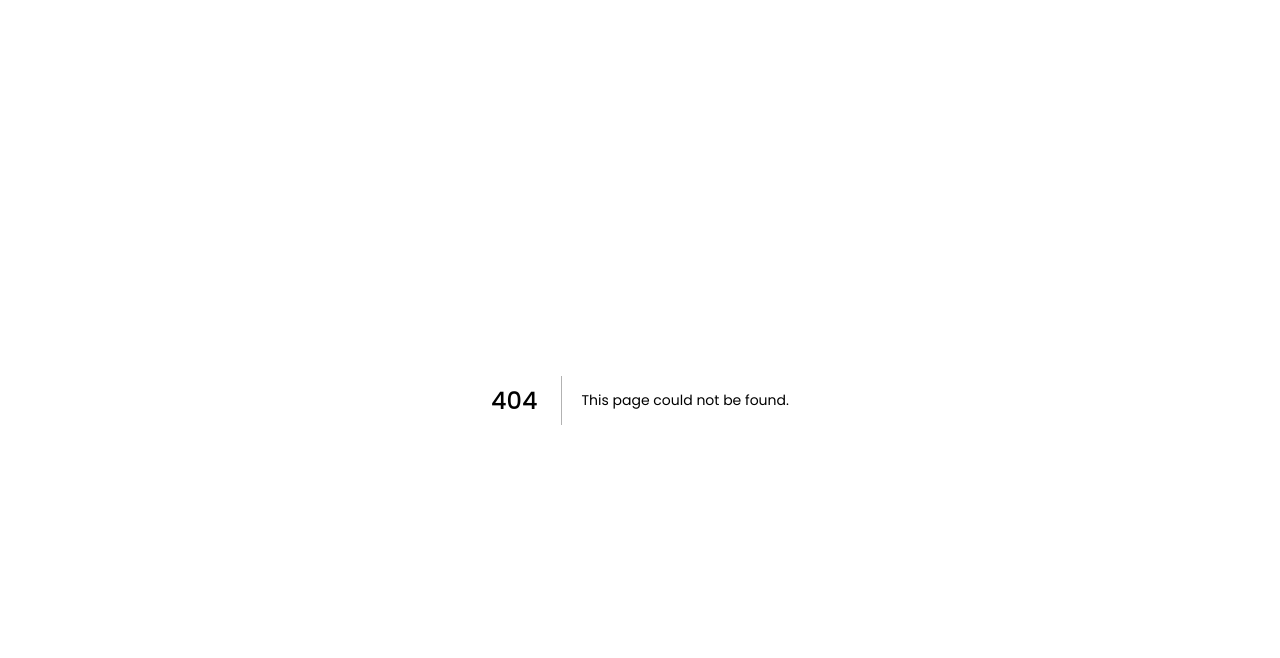
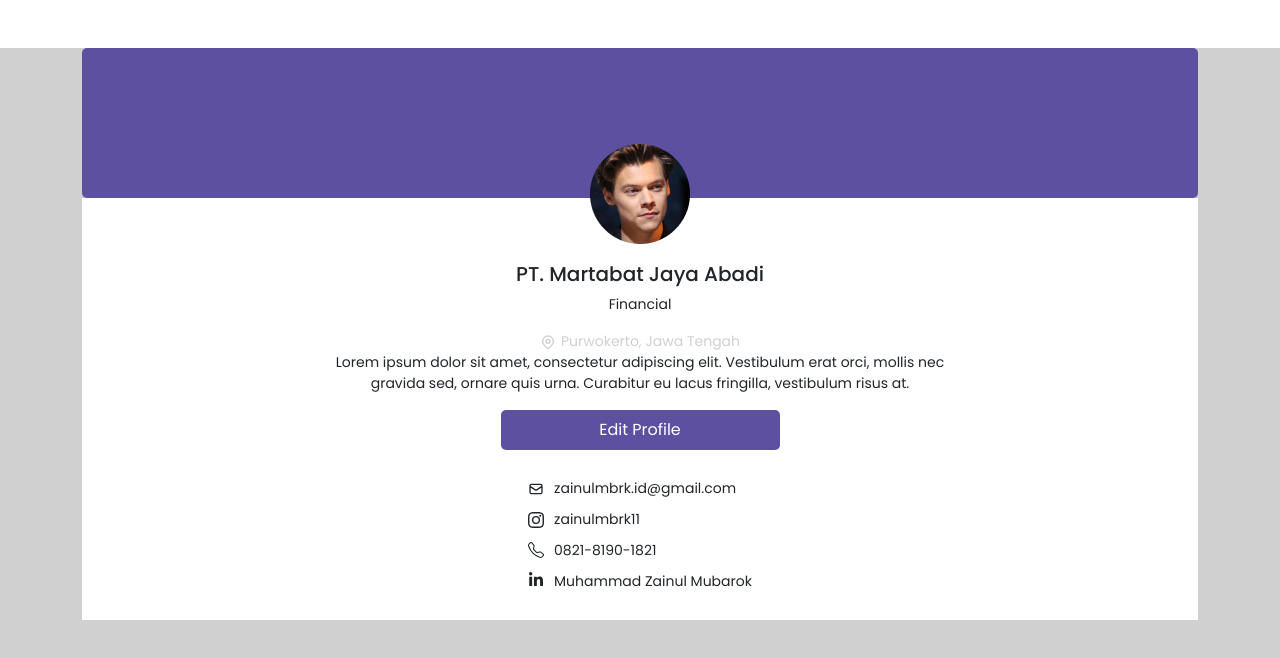
Before and after one commit to zainulmbrk/peworld-fe, a Next.js app: page /companyprofile in a window 1280 px wide. Before the commit this address had no page. Shown: the top 658 px of the page. Built offline with nearby package versions, Linux system fonts and the light colour scheme.

Commit message:
feat: add company-profile

```diff
--- /dev/null
+++ b/src/layouts/company-profile/components/CompanyProfile.module.scss
@@ -0,0 +1,116 @@
+.wrap {
+  background-color: #d1d0d0;
+  height: 100vh;
+
+  .headers {
+    margin-top: 3em;
+    padding: 0;
+    background-color: #5e50a1;
+    height: 150px;
+    display: flex;
+    justify-content: center;
+    border-radius: 5px;
+    -webkit-border-radius: 5px;
+    -moz-border-radius: 5px;
+    -ms-border-radius: 5px;
+    -o-border-radius: 5px;
+    img {
+      margin: 6em 0;
+      position: absolute;
+    }
+  }
+
+  .content {
+    display: flex;
+    flex-direction: column;
+    background-color: #fff;
+
+    .companyName {
+      display: flex;
+      justify-content: center;
+      margin-top: 4em;
+    }
+
+    .companyType {
+      display: flex;
+      justify-content: center;
+      font-size: 14px;
+    }
+
+    .companyLocation {
+      display: flex;
+      font-size: 14px;
+      color: #d1d0d0;
+      column-gap: 5px;
+      align-items: center;
+      justify-content: center;
+
+      .icon {
+        font-size: 16px;
+        display: flex;
+        align-items: center;
+      }
+    }
+
+    .descriptionCompany {
+      display: flex;
+      justify-content: center;
+      text-align: center;
+      font-size: 14px;
+    }
+
+    .btnEdit {
+      display: flex;
+      justify-content: center;
+
+      button {
+        width: 25%;
+        height: 40px;
+        background-color: #5e50a1;
+        color: #fff;
+        border: none;
+        outline: none;
+        border-radius: 5px;
+        -webkit-border-radius: 5px;
+        -moz-border-radius: 5px;
+        -ms-border-radius: 5px;
+        -o-border-radius: 5px;
+        transition: 0.5s ease-in-out;
+        -webkit-transition: 0.5s ease-in-out;
+        -moz-transition: 0.5s ease-in-out;
+        -ms-transition: 0.5s ease-in-out;
+        -o-transition: 0.5s ease-in-out;
+        &:hover {
+          background-color: #7e6fc7;
+        }
+      }
+    }
+
+    .contact {
+      display: flex;
+      flex-direction: column;
+      font-size: 14px;
+      margin: 2em auto;
+      row-gap: 10px;
+      .social {
+        display: flex;
+        align-items: center;
+        column-gap: 10px;
+        margin: 0;
+
+        .icon {
+          display: flex;
+          align-items: center;
+          margin: 0;
+          font-size: 16px;
+        }
+        .linkedin {
+          margin-top: -2.5px;
+        }
+        .telephone {
+          margin-top: -2px;
+        }
+      }
+    }
+  }
+}
--- /dev/null
+++ b/src/layouts/company-profile/components/companyProfile.js
@@ -0,0 +1,57 @@
+import styles from "./CompanyProfile.module.scss"
+import { HiOutlineLocationMarker } from "react-icons/hi"
+import { HiOutlineMail } from "react-icons/hi"
+import { BsInstagram } from "react-icons/bs"
+import { BsTelephone } from "react-icons/bs"
+import { FaLinkedinIn } from "react-icons/fa"
+const CompanyProfile = () => {
+    return (<>
+        <div className={styles.wrap}>
+            <div className={"container"}>
+                <div className={styles.headers}>
+                    <img src="/assets/images/profile.png" />
+                </div>
+                <div className={styles.content}>
+                    <div className={styles.dataCompany}>
+                        <div className={styles.companyName}>
+                            <h5>PT. Martabat Jaya Abadi</h5>
+                        </div>
+                        <div className={styles.companyType}>
+                            <p>Financial</p>
+                        </div>
+                        <div className={styles.companyLocation}>
+                            <span><HiOutlineLocationMarker className={styles.icon} /></span>
+                            Purwokerto, Jawa Tengah
+                        </div>
+                    </div>
+                    <div className={styles.descriptionCompany}>
+                        <p>Lorem ipsum dolor sit amet, consectetur adipiscing elit. Vestibulum erat orci, mollis nec<br /> gravida sed, ornare quis urna. Curabitur eu lacus fringilla, vestibulum risus at.</p>
+                    </div>
+                    <div className={styles.btnEdit}>
+                        <button>Edit Profile</button>
+                    </div>
+                    <div className={styles.contact}>
+                        <div className={styles.social}>
+                            <span><HiOutlineMail className={styles.icon} /></span>
+                            zainulmbrk.id@gmail.com
+                        </div>
+                        <div className={styles.social}>
+                            <span><BsInstagram className={styles.icon} /></span>
+                            zainulmbrk11
+                        </div>
+                        <div className={styles.social}>
+                            <span><BsTelephone className={`${styles.telephone} ${styles.icon}`} /></span>
+                            0821-8190-1821
+                        </div>
+                        <div className={styles.social}>
+                            <span><FaLinkedinIn className={`${styles.linkedin} ${styles.icon}`} /></span>
+                            Muhammad Zainul Mubarok
+                        </div>
+                    </div>
+                </div>
+            </div>
+        </div>
+    </>)
+}
+
+export default CompanyProfile
--- /dev/null
+++ b/src/layouts/company-profile/index.js
@@ -0,0 +1,9 @@
+import CompanyProfile from "./components/companyProfile";
+
+const ProfileCompany = ()=>{
+    return(<>
+        <CompanyProfile/>
+    </>)
+}
+
+export default ProfileCompany
--- a/src/layouts/home/components/Home.module.scss
+++ b/src/layouts/home/components/Home.module.scss
@@ -112,7 +112,6 @@
   display: flex;
   flex-direction: column;
   background-color: #fff;
-  // height: 100vh;
   border-radius: 5px;
   row-gap: 10px;
   margin: 2em 0;
@@ -148,8 +147,6 @@
       order: 2;
       justify-content: flex-start;
       padding: 10px;
-      // align-items: center;
-      // background-color: red;
 
       .name {
         font-weight: bold;
--- /dev/null
+++ b/src/pages/companyprofile/index.js
@@ -0,0 +1,9 @@
+import ProfileCompany from "../../layouts/company-profile";
+
+const Company = ()=>{
+    return(<>
+        <ProfileCompany/>
+    </>)
+}
+
+export default Company
```
